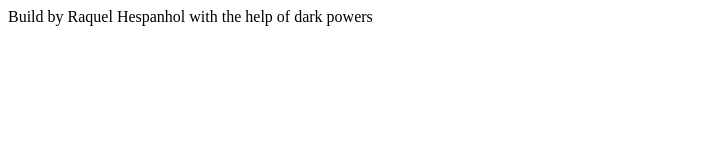
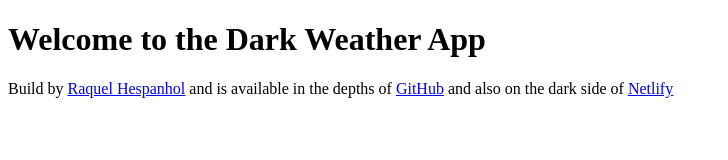
Before and after one commit to raquelhespanholf/dark-weather-app, a plain HTML site: page index.html in a window 1280 px wide. Shown: the whole page, without its empty margins (0-728 px from the left). Drawn offline with Linux system fonts and the light colour scheme.

Commit message:
Updated footer and h1 content

```diff
--- a/index.html
+++ b/index.html
@@ -3,9 +3,25 @@
   <head>
     <meta charset="UTF-8" />
     <meta name="viewport" content="width=device-width, initial-scale=1.0" />
-    <title>Dark Weather App</title>
+    <title>The Dark Weather App</title>
   </head>
   <body>
-    <footer>Build by Raquel Hespanhol with the help of dark powers</footer>
+    <h1>Welcome to the Dark Weather App</h1>
+    <footer>
+      Build by
+      <a href="https://github.com/raquelhespanholf" target="_blank"
+        >Raquel Hespanhol</a
+      >
+      and is available in the depths of
+      <a
+        href="https://github.com/raquelhespanholf/dark-weather-app"
+        target="_blank"
+        >GitHub</a
+      >
+      and also on the dark side of
+      <a href="https://thedarkweatherapp.netlify.app" target="_blank"
+        >Netlify</a
+      >
+    </footer>
   </body>
 </html>
```
